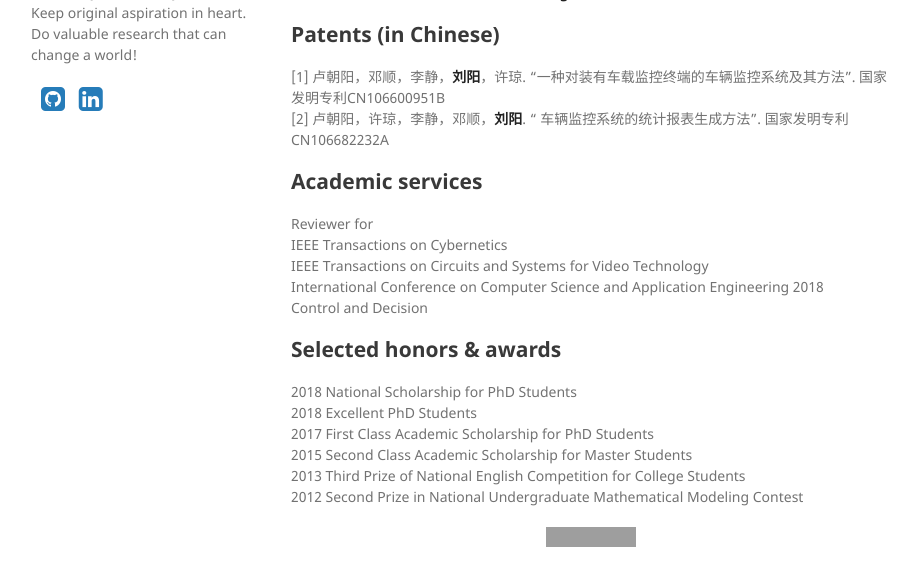
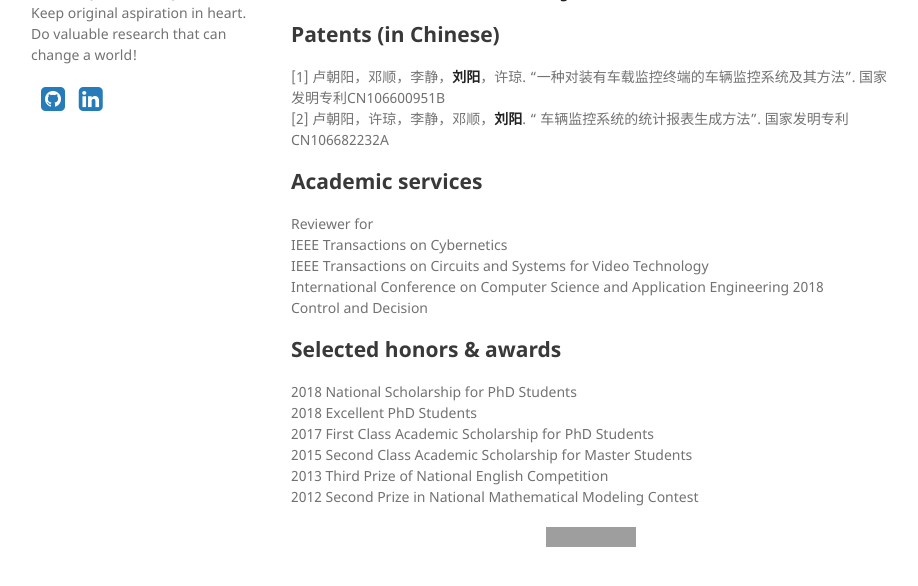
Before and after one commit to YangLiu9208/home, a Jekyll site: the page built from index.md, in a window 1280 px wide and 900 px high, scrolled down 1203 px, cut to the strip 298-884 px from the top of the window. Shown: the whole strip, without its empty margins (179-1097 px from the left). Built offline with Jekyll 4.4.1, drawn with Linux system fonts in a browser that asks for light colours; a style sheet for code colours, icons or effects is not loaded; grey boxes are pictures that could not be loaded.

Commit message:
Update index.md

```diff
--- a/index.md
+++ b/index.md
@@ -74,8 +74,8 @@ Control and Decision
 2018 Excellent PhD Students
 2017 First Class Academic Scholarship for PhD Students
 2015 Second Class Academic Scholarship for Master Students
-2013 Third Prize of National English Competition for College Students
-2012 Second Prize in National Undergraduate Mathematical Modeling Contest
+2013 Third Prize of National English Competition
+2012 Second Prize in National Mathematical Modeling Contest
 
 <div align="center">
 <a href="https://clustrmaps.com/site/1afab"  title="Visit tracker"><img src="//www.clustrmaps.com/map_v2.png?d=4gcumkWOGcGMkP7mPeNRWlKjBOWOoFnp4f3NrPlhG8U&cl=ffffff" /></a>
```
